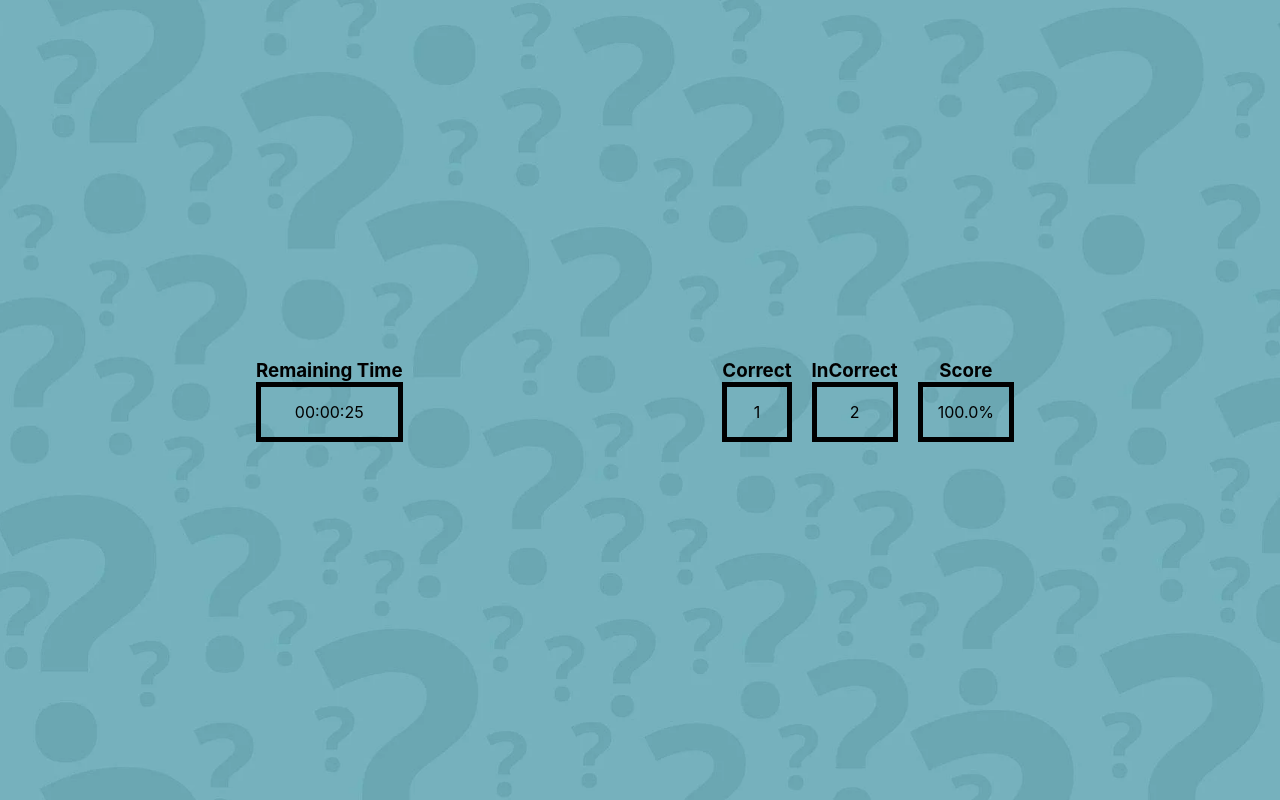
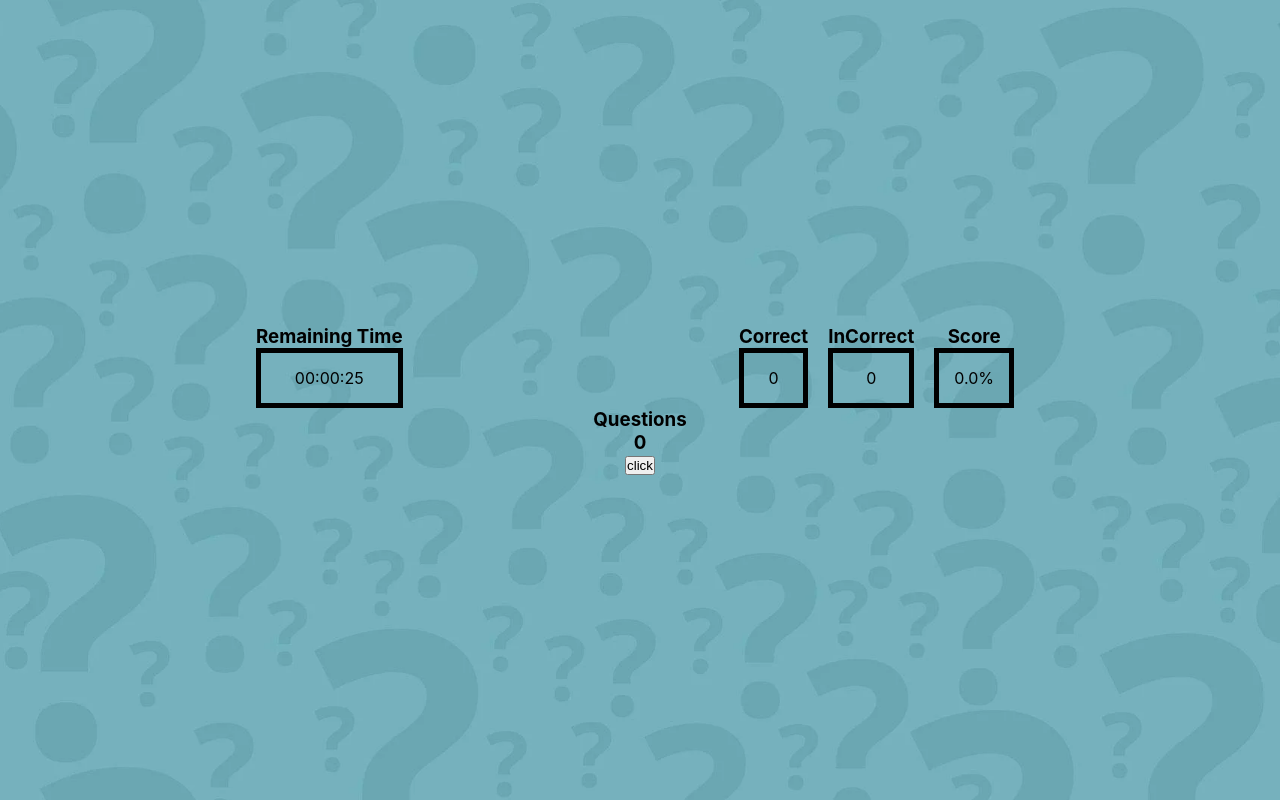
Before and after one commit to jiml268/quiz, a React (Create React App) app: page /quiz in a window 1280 px wide. Built offline with nearby package versions, Linux system fonts and the light colour scheme.

Commit message:
create the questions

```diff
--- a/src/components/Quiz/Questions/Questions.jsx
+++ b/src/components/Quiz/Questions/Questions.jsx
@@ -0,0 +1,101 @@
+import { getQuizQuestion } from "../../../redux/quiz/quizSelectors"
+import { useSelector, useDispatch } from 'react-redux'
+import { useState } from "react"
+import {getCorrectAnswers, getIncorrectAnswers} from '../../../redux/quiz/quizSelectors'
+import { setCorrectAnswers, setIncorrectAnswers }  from '../../../redux/quiz/quizSlice'
+import styles from './Questions.module.css'
+
+function Questions() {
+    const dispatch = useDispatch()
+    const QuestionsToAsk = useSelector(getQuizQuestion)
+    const currentCorrect = useSelector(getCorrectAnswers)
+    const currentWrong = useSelector(getIncorrectAnswers)
+
+    const [currentQuestion, setCurrentQuestion] = useState(0)
+    let allAnswers = []
+    console.log(QuestionsToAsk)
+
+    const handleClick = (event, newValue) => {
+        setCurrentQuestion(prev => prev + 1)
+    };
+
+    const handleAnswer = e => {
+        console.log('e', e.currentTarget.value)
+        if (e.currentTarget.value === 'Correct') {
+            dispatch(setCorrectAnswers(currentCorrect + 1))
+        } else {
+            dispatch(setIncorrectAnswers(currentWrong + 1))
+
+        }
+    }
+
+    const makeQuestion = () => {
+        allAnswers = []
+        if (QuestionsToAsk.length > 0) {
+            if (QuestionsToAsk[currentQuestion].type === 'boolean') {
+                if (QuestionsToAsk[currentQuestion].correct_answer === 'True') {
+                    allAnswers.push({ answer: "True", stat: "Correct" })
+                    allAnswers.push({ answer: "False", stat: "Wrong" })
+                } else {
+                    allAnswers.push({ answer: "True", stat: "Wrong" })
+                    allAnswers.push({ answer: "False", stat: "Correct" })
+                }
+            } else {
+
+                const numberOfAnswers = QuestionsToAsk[currentQuestion].incorrect_answers.length + 1
+                const correctChoice = Math.floor(Math.random() * numberOfAnswers)
+                console.log('correctChoice', correctChoice)
+                for (let i = 0; i < numberOfAnswers; i++) {
+                    if (i < correctChoice) {
+                        allAnswers.push({ answer: QuestionsToAsk[currentQuestion].incorrect_answers[i], stat: "Wrong" })
+                    }
+                    if (i === correctChoice) {
+                        allAnswers.push({ answer: QuestionsToAsk[currentQuestion].correct_answer, stat: "Correct" })
+                    }
+                    if (i > correctChoice) {
+                        allAnswers.push({ answer: QuestionsToAsk[currentQuestion].incorrect_answers[i - 1], stat: "Wrong" })
+                    }
+
+
+                }
+            }
+        }
+    }
+
+
+
+
+    return (
+        <>
+
+            <h3>Questions</h3>
+            <h3>{currentQuestion}</h3>
+            {makeQuestion()}
+            <button onClick={handleClick}> click</button>
+            {allAnswers.length > 0 &&
+
+                <div>
+                    <h3>{QuestionsToAsk[currentQuestion].question}</h3>
+
+                    {allAnswers.map((answer, index) => {
+                        return (
+                            <button
+                                className={styles.button}
+                                key={index}
+                                value={answer.stat}
+                                onClick={handleAnswer}
+                            >
+                                {answer.answer}
+                            </button>
+                        )
+                    })};
+                </div>
+            }
+        </>
+
+    )
+}
+
+
+
+export default Questions
--- a/src/components/Quiz/Questions/Questions.module.css
+++ b/src/components/Quiz/Questions/Questions.module.css
@@ -0,0 +1,6 @@
+.button{
+    width:60%;
+    padding: 20px 35px;
+    border-radius: 10%;
+    margin:  10px;
+}
--- a/src/pages/Quiz/Quiz.jsx
+++ b/src/pages/Quiz/Quiz.jsx
@@ -1,5 +1,6 @@
 import CountDown from "../../components/Quiz/CountDown/CountDown"
 import Counters from "../../components/Quiz/Counters/Counters"
+import Questions from "../../components/Quiz/Questions/Questions"
 import styles from './Quix.module.css'
 
 function Quiz() {
@@ -11,7 +12,10 @@ function Quiz() {
             <div className={styles.counter}>
             <CountDown />
                 <Counters />
-                </div>
+            </div>
+            <div className={styles.questions}>
+                <Questions/>
+            </div>
 
 </>
  )
--- a/src/redux/quiz/quizSelectors.js
+++ b/src/redux/quiz/quizSelectors.js
@@ -5,3 +5,4 @@ export const getAvailableQuestion = (state) => state.quiz.availableQuestion;
 export const getAskQuestions = (state) => state.quiz.askQuestions;
 export const getCorrectAnswers = (state) => state.quiz.correctAnswers;
 export const getIncorrectAnswers = (state) => state.quiz.incorrectAnswers;
+export const getQuizQuestion = (state) => state.quiz.quizQuestions;
--- a/src/redux/quiz/quizSlice.js
+++ b/src/redux/quiz/quizSlice.js
@@ -10,8 +10,8 @@ const initialState = {
   difficultPicked: "Any",
         availableQuestion: 0,
   askQuestions: 1,
-  correctAnswers: 1,
-  incorrectAnswers: 2
+  correctAnswers: 0,
+  incorrectAnswers: 0
 };
 
 const quizSlice = createSlice({
@@ -58,30 +58,35 @@ const quizSlice = createSlice({
         if (action.payload.code === 200) {
           state.CategoryCount = action.payload.data;
 
+          let questCnt = 0
+          switch (state.difficultPicked) {
 
-          switch (state.difficultPicked) {
             case "Any":
-              state.availableQuestion =
+              questCnt =
                 action.payload.data.category_question_count.total_question_count;
               break;
             case "Easy":
-              state.availableQuestion =
+              questCnt =
                 action.payload.data.category_question_count.total_easy_question_count;
               break;
             case "Medium":
-              state.availableQuestion =
+              questCnt =
                 action.payload.data.category_question_count.total_medium_question_count;
               break;
             case "Hard":
-              state.availableQuestion =
+              questCnt =
                 action.payload.data.category_question_count.total_hard_question_count;
               break;
             default:
-              state.availableQuestion = 0;
+              questCnt = 0;
           }
+            questCnt < 50 ?
+            state.availableQuestion = questCnt : state.availableQuestion = 50
+
         }
         state.isloading = false;
-      })
+        })
+
       .addCase(getCatCount.rejected, (state, action) => {
         state.isloading = false;
       })
```
